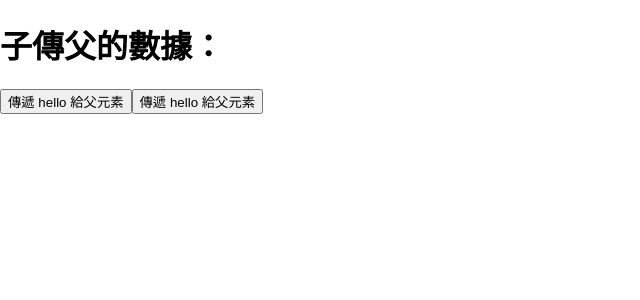
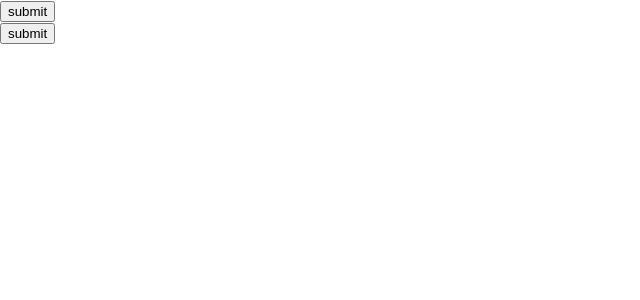
Before and after one commit to HuangNO1/my_react_demo_learn, a React (Create React App) app: page / in a window 1280 px wide. Shown: the top 300 px of the page, without its empty margins (0-640 px from the left). Built offline with nearby package versions, Linux system fonts and the light colour scheme.

Commit message:
學習 react 事件

```diff
--- a/src/index.js
+++ b/src/index.js
@@ -278,58 +278,96 @@ serviceWorker.unregister();
 // 子傳父
 // 調用父元素的函數從而操作子元素的數據，從而實現 子 -> 父
 
-class ParentCom2 extends React.Component {
-  constructor(props) {
-    super(props)
-    this.state = {
-      childData: null
-    }
-  }
+// class ParentCom2 extends React.Component {
+//   constructor(props) {
+//     super(props)
+//     this.state = {
+//       childData: null
+//     }
+//   }
 
+//   render() {
+//     return (
+//       <div>
+//         <h1>子傳父的數據：{this.state.childData}</h1>
+//         {/* 傳遞函式給子組件 */}
+//         <ChildrenCom2 setChildData={this.setChildData}/>
+//       </div>
+//     )
+//   }
+
+//   setChildData = (data) => {
+//     this.setState({
+//       childData: data
+//     })
+//   }
+// }
+
+// class ChildrenCom2 extends React.Component {
+//   constructor(props) {
+//     super(props)
+//     this.state = {
+//       msg: "hello"
+//     }
+//   }
+
+//   render() {
+//     return (
+//       <div>
+//         <button onClick={this.sendData}>傳遞 hello 給父元素</button>
+//         {/* 更簡單的方法 */}
+//         <button onClick={ () => {this.props.setChildData('直接傳')}}>傳遞 hello 給父元素</button>
+//       </div>
+//     )
+//   }
+//   // 搞成箭頭函數
+//   sendData = () => {
+//     console.log(this.state.msg)
+//     // 用 props 拿到父組件的函數
+//     // 將子元素數據傳遞給父元素
+//     this.props.setChildData(this.state.msg)
+//   }
+// }
+
+// ReactDOM.render(
+//   <ParentCom2 />,
+//   document.querySelector('#root')
+// )
+
+// React event
+// 綁定事件使用駝峰命名法
+// {} 傳入一個函數，不是 String
+
+// 原生 js 阻止默認行為時，可以直接返回 return false
+// react 中，阻止默認必須使用 e.preventDefault();
+class ClickCom extends React.Component {
   render() {
     return (
       <div>
-        <h1>子傳父的數據：{this.state.childData}</h1>
-        {/* 傳遞函式給子組件 */}
-        <ChildrenCom2 setChildData={this.setChildData}/>
+        <form action="https://www.google.com" target="_blank">
+          <button onClick={this.preventEvent}>submit</button>
+        </form>
+        {/* 傳參使用匿名函數 */}
+        <button onClick={(e) => {this.preventEvent1('msg: 123', e)} }>submit</button>
       </div>
     )
   }
 
-  setChildData = (data) => {
-    this.setState({
-      childData: data
-    })
-  }
-}
-
-class ChildrenCom2 extends React.Component {
-  constructor(props) {
-    super(props)
-    this.state = {
-      msg: "hello"
-    }
+  preventEvent = (e) => {
+    console.log(e.preventDefault)
+    e.preventDefault();
+    // js 原生寫法
+    // return false
   }
 
-  render() {
-    return (
-      <div>
-        <button onClick={this.sendData}>傳遞 hello 給父元素</button>
-        {/* 更簡單的方法 */}
-        <button onClick={ () => {this.props.setChildData('直接傳')}}>傳遞 hello 給父元素</button>
-      </div>
-    )
-  }
-  // 搞成箭頭函數
-  sendData = () => {
-    console.log(this.state.msg)
-    // 用 props 拿到父組件的函數
-    // 將子元素數據傳遞給父元素
-    this.props.setChildData(this.state.msg)
+  preventEvent1 = (msg, e) => {
+    console.log(msg)
+    // js 原生寫法
+    // return false
   }
 }
 
 ReactDOM.render(
-  <ParentCom2 />,
+  <ClickCom />,
   document.querySelector('#root')
 )
```
